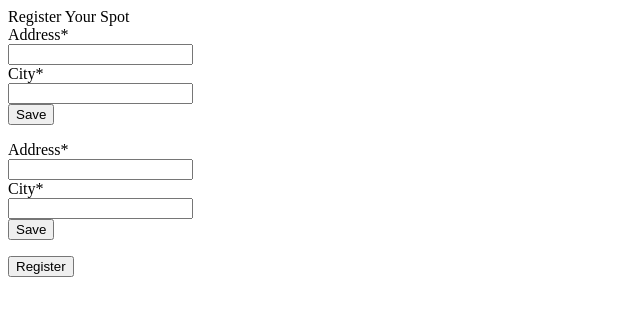
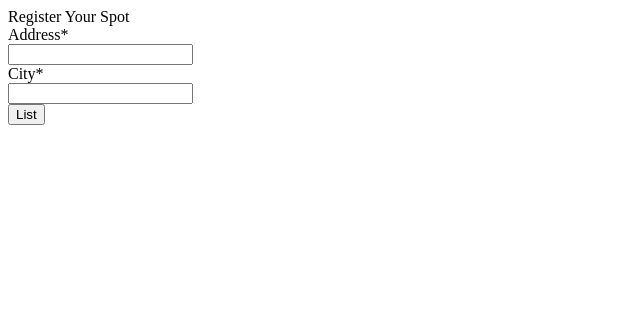
Before and after one commit to henryparker/drivewaynew, a Django app: page /userface/addspot/ in a window 1280 px wide. Shown: the top 316 px of the page, without its empty margins (0-640 px from the left). Run offline with Django 3.2, Linux system fonts and the light colour scheme; parts of the project's set-up code (start-up, migrations or seed data) failed here and were passed over; some libraries are stand-ins or nearby versions.

Commit message:
fixed duplicate forms
fixed duplicate forms

```diff
--- a/userface/forms.py
+++ b/userface/forms.py
@@ -36,7 +36,9 @@ class ParkingSpaceForm(forms.ModelForm):
     city = forms.CharField(label="City", required=True)
     helper = FormHelper()
     helper.form_method = 'POST'
-    helper.add_input(Submit('Save', 'Save', css_class='btn-primary'))
+    helper.add_input(Submit('List', 'List', css_class='btn-primary'))
+    #helper.form_tag = False
+    #helper.form_id = 'addspot'
 
     class Meta:
         model = ParkingSpot
--- a/userface/templates/userface/addspot.html
+++ b/userface/templates/userface/addspot.html
@@ -5,7 +5,5 @@
 {% block content %}
     <form method="POST" class="form-group">
 	{% csrf_token %}
-	{% crispy form %}
-	<button type="submit" class="btn btn-success">Register</button>
     </form>
 {% endblock %}
--- a/userface/templates/userface/register_vehicle.html
+++ b/userface/templates/userface/register_vehicle.html
@@ -5,7 +5,5 @@
 {% block content %}
     <form method="POST" class="form-group">
 	{% csrf_token %}
-	{% crispy form %}
-	<button type="submit" class="btn btn-success">Register</button>
     </form>
 {% endblock %}
```
Also changed, not shown: userface/views.py (+8 -6 lines).
